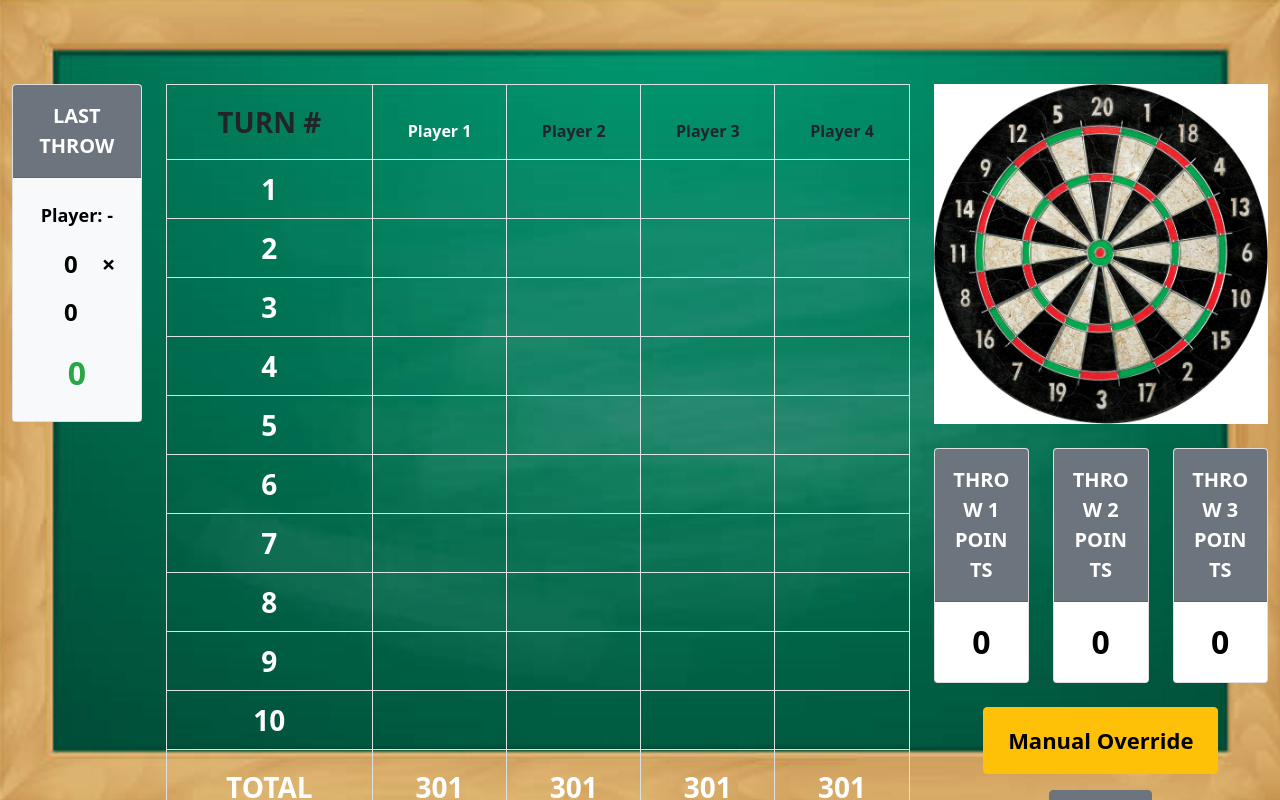
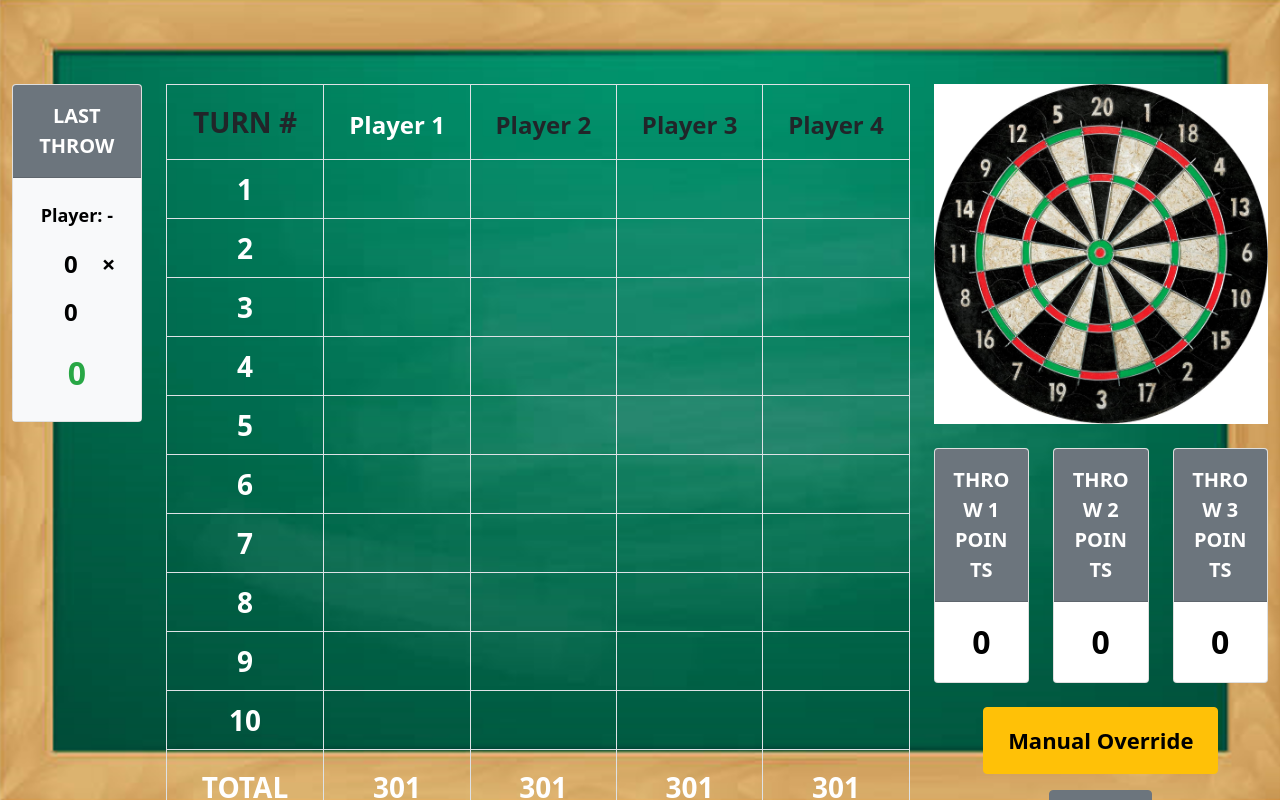
Before and after one commit to Shrine101/YT_scoreboard, a Flask app: page /game in a window 1280 px wide. Run offline with Flask 3, Linux system fonts and the light colour scheme; data comes from the database, SQL or seed files in the repository; data that the repository does not hold is empty.

Commit message:
Update game_scripts.html

```diff
--- a/templates/includes/game_scripts.html
+++ b/templates/includes/game_scripts.html
@@ -407,7 +407,7 @@
           if (!originalText) return;
 
           // Reset font size to measure with default size
-          header.style.fontSize = '';
+          header.style.fontSize = '24px';
 
           // Calculate available width vs text width
           const headerWidth = header.offsetWidth;
```
